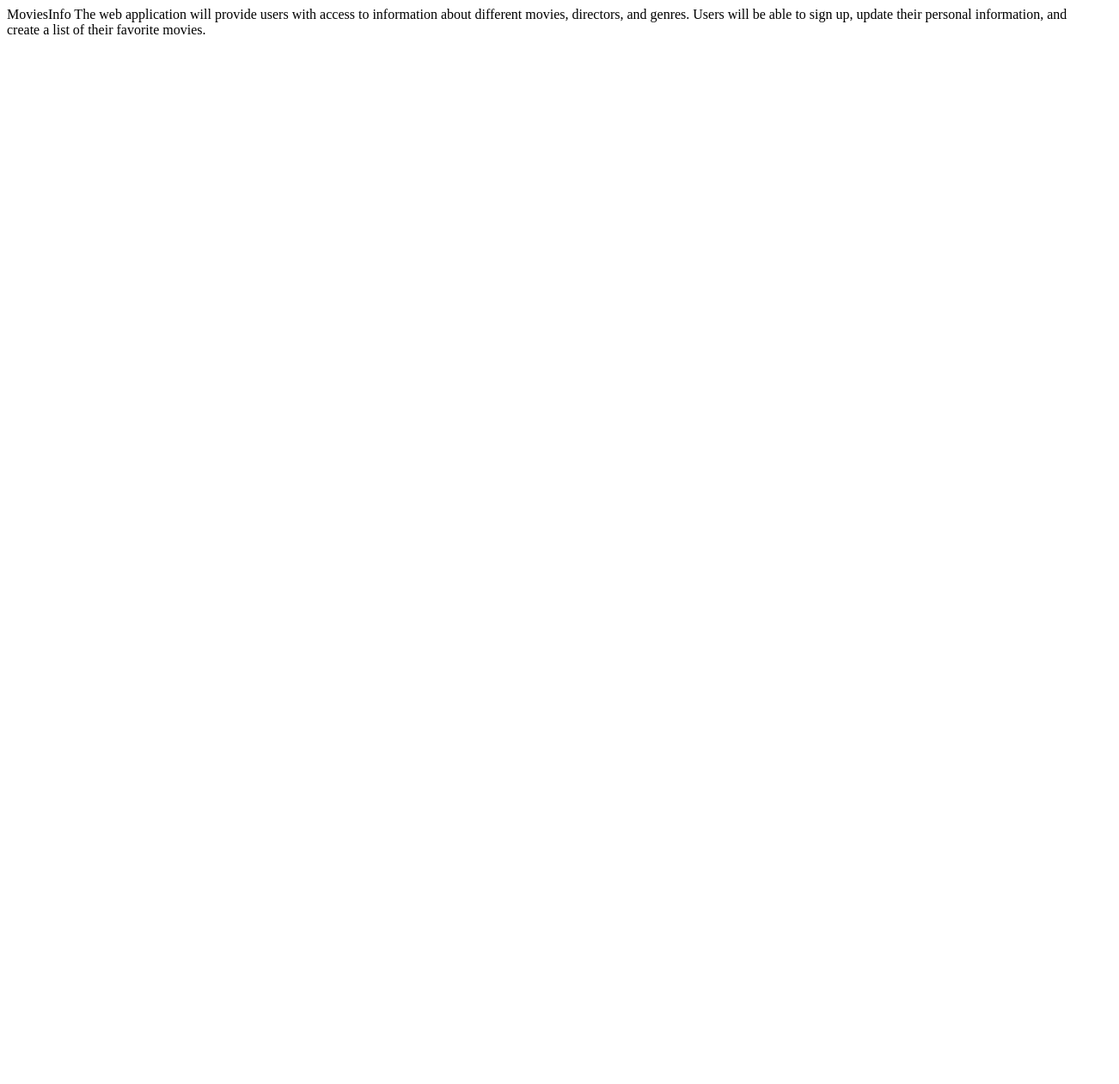
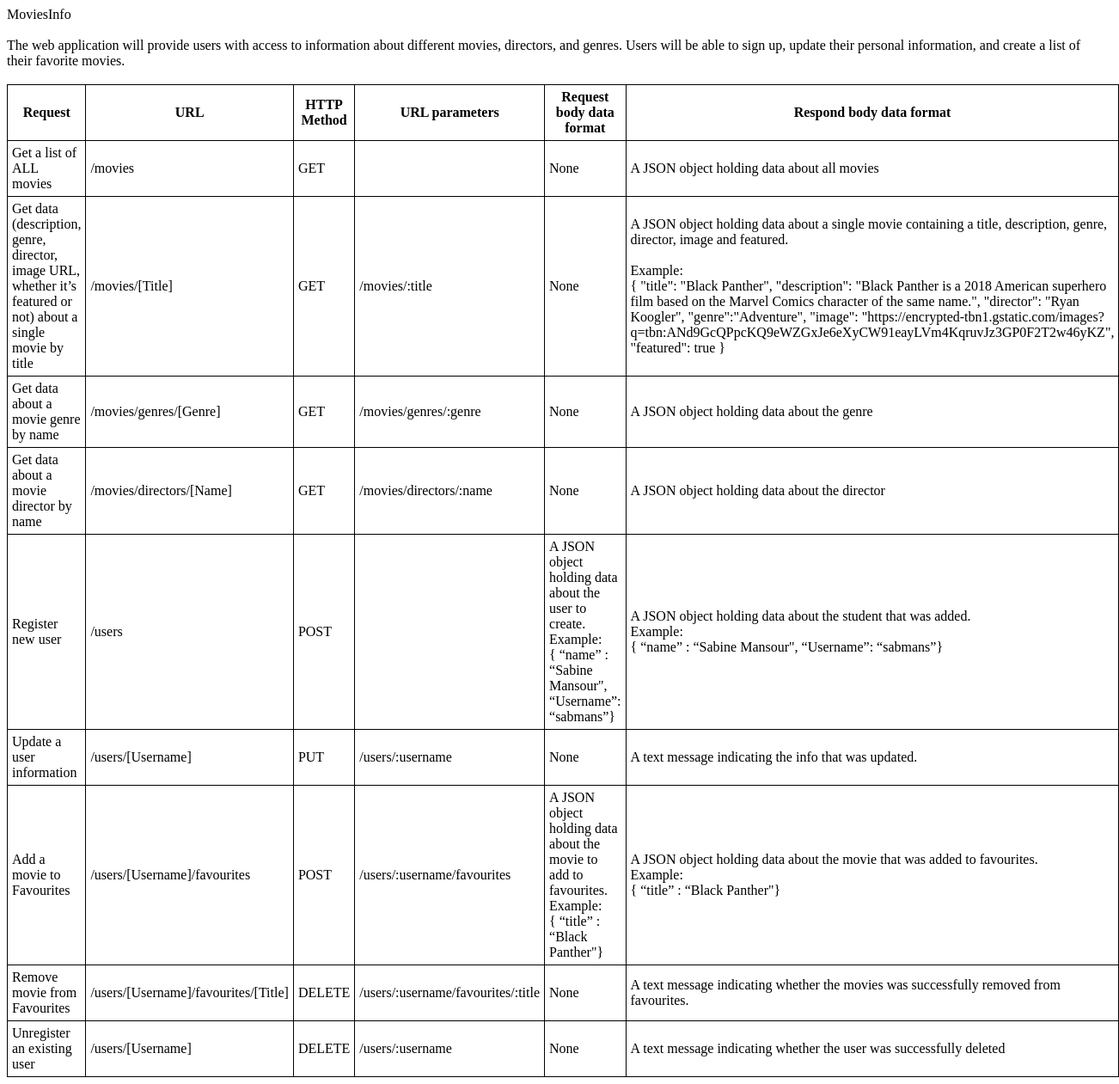
Before and after one commit to sabine-mansour/movie-api, a website: page public/documentation.html in a window 1280 px wide. Shown: the whole page at 86% size, 1302 px wide, since content can reach past the window. Before the commit the page ends 800 px from the top, so only its background shows below. Drawn offline with Linux system fonts and the light colour scheme.

Commit message:
Documentation for each API endpoints

```diff
--- a/public/documentation.html
+++ b/public/documentation.html
@@ -5,14 +5,119 @@
     <meta charset="utf-8">
     <title>MoviesInfo</title>
     <meta name="viewport" content="width=device-width, initial-scale=1.0">
+    <style>
+table, th, td {
+  border: 1px solid black;
+  border-collapse: collapse;
+}
+th, td {
+  padding: 5px;
+}
+</style>
   </head>
 
   <body>
-    MoviesInfo
+    MoviesInfo <br><br>
 
     The web application will provide users with access to information about different
     movies, directors, and genres. Users will be able to sign up, update their
     personal information, and create a list of their favorite movies.
+    <br> <br>
+
+    <table>
+  <tr>
+    <th>Request</th>
+    <th>URL</th>
+    <th>HTTP Method</th>
+    <th>URL parameters</th>
+    <th>Request body data format</th>
+    <th>Respond body data format</th>
+  </tr>
+  <tr>
+    <td>Get a list of ALL movies</td>
+    <td>/movies</td>
+    <td>GET</td>
+    <td></td>
+    <td>None</td>
+    <td>A JSON object holding data about all movies</td>
+  </tr>
+  <tr>
+    <td>Get data (description, genre, director, image URL, whether it’s featured or not) about a single movie by title</td>
+    <td>/movies/[Title]</td>
+    <td>GET</td>
+    <td>/movies/:title</td>
+    <td>None</td>
+    <td>A JSON object holding data about a single movie containing a title, description, genre, director, image and featured. <br><br>
+    Example: <br>
+    {
+    "title": "Black Panther",
+    "description": "Black Panther is a 2018 American superhero film based on the Marvel Comics character of the same name.",
+    "director": "Ryan Koogler",
+    "genre":"Adventure",
+    "image": "https://encrypted-tbn1.gstatic.com/images?q=tbn:ANd9GcQPpcKQ9eWZGxJe6eXyCW91eayLVm4KqruvJz3GP0F2T2w46yKZ",
+    "featured": true
+  }<br></td>
+  </tr>
+  <tr>
+    <td>Get data about a movie genre by name</td>
+    <td>/movies/genres/[Genre]</td>
+    <td>GET</td>
+    <td>/movies/genres/:genre</td>
+    <td>None</td>
+    <td>A JSON object holding data about the genre</td>
+  </tr>
+  <tr>
+    <td>Get data about a movie director by name</td>
+    <td>/movies/directors/[Name]</td>
+    <td>GET</td>
+    <td>/movies/directors/:name</td>
+    <td>None</td>
+    <td>A JSON object holding data about the director</td>
+  </tr>
+  <tr>
+    <td>Register new user</td>
+    <td>/users</td>
+    <td>POST</td>
+    <td></td>
+    <td>A JSON object holding data about the user to create. <br> Example: <br> { “name” : “Sabine Mansour",
+“Username”: “sabmans”}</td>
+    <td>A JSON object holding data about the student that was added.
+<br>Example: <br> { “name” : “Sabine Mansour",
+“Username”: “sabmans”}</td>
+  </tr>
+  <tr>
+    <td>Update a user information</td>
+    <td>/users/[Username]</td>
+    <td>PUT</td>
+    <td>/users/:username</td>
+    <td>None</td>
+    <td>A text message indicating the info that was updated.</td>
+  </tr>
+  <tr>
+    <td>Add a movie to Favourites </td>
+    <td>/users/[Username]/favourites</td>
+    <td>POST</td>
+    <td>/users/:username/favourites</td>
+    <td>A JSON object holding data about the movie to add to favourites.<br> Example: <br>{ “title” : “Black Panther"}</td>
+    <td>A JSON object holding data about the movie that was added to favourites. <br> Example:<br> { “title” : “Black Panther"}</td>
+  </tr>
+  <tr>
+    <td>Remove movie from Favourites</td>
+    <td>/users/[Username]/favourites/[Title]</td>
+    <td>DELETE</td>
+    <td>/users/:username/favourites/:title</td>
+    <td>None</td>
+    <td>A text message indicating whether the movies was successfully removed from favourites.</td>
+  </tr>
+  <tr>
+    <td>Unregister an existing user</td>
+    <td>/users/[Username]</td>
+    <td>DELETE</td>
+    <td>/users/:username</td>
+    <td>None</td>
+    <td>A text message indicating whether the user was successfully deleted</td>
+  </tr>
+</table>
 
   </body>
 
```
